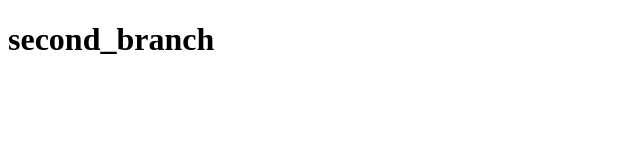
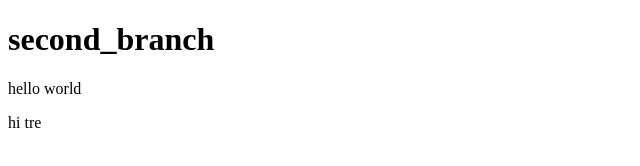
Before and after one commit to tresinisa/mission-ready-git, a plain HTML site: page index.html in a window 1280 px wide. Shown: the whole page, without its empty margins (0-640 px from the left). Drawn offline with Linux system fonts and the light colour scheme.

Commit message:
added p tag

```diff
--- a/index.html
+++ b/index.html
@@ -7,6 +7,8 @@
 </head>
 <body>
     <h1>second_branch</h1>
+    <p>hello world</p>
+    <p>hi tre</p>
 
 </body>
 </html>
```
